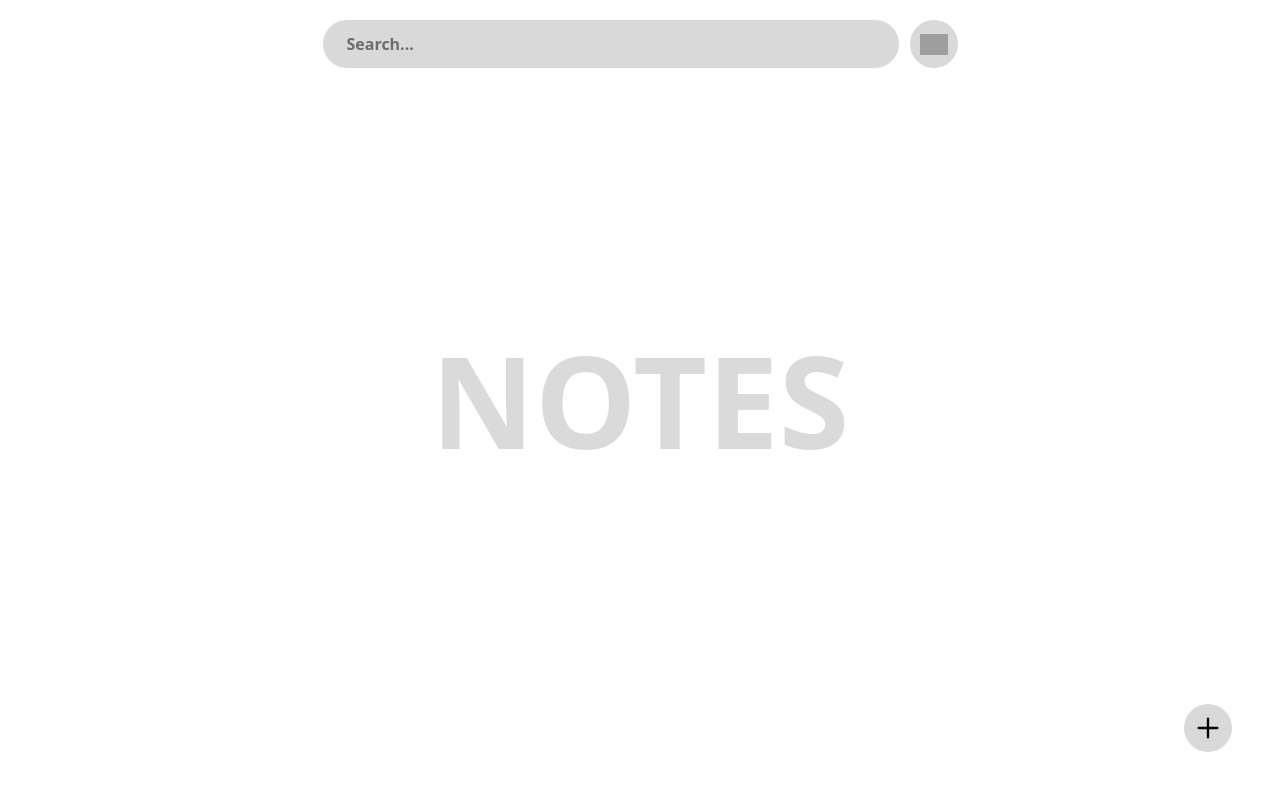
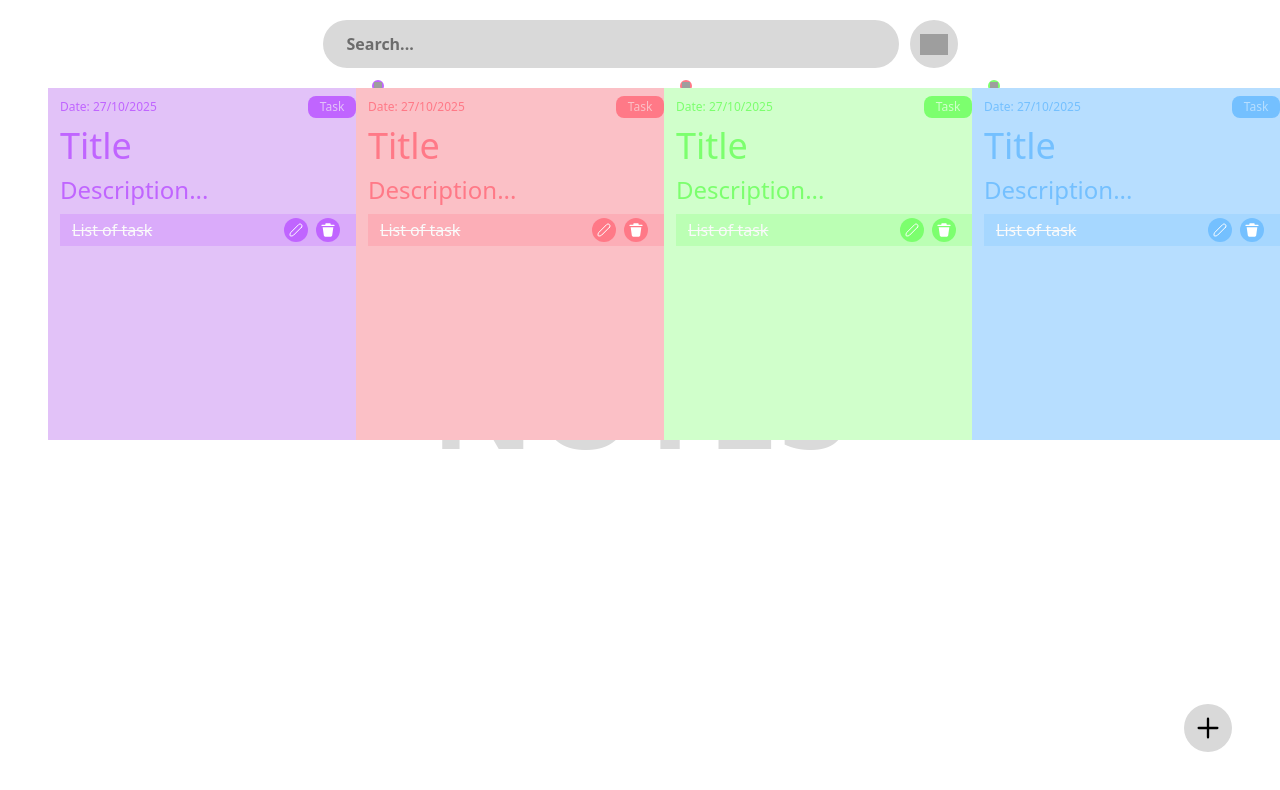
Before and after one commit to shubham-2904/Projects, a React (Vite) app in the folder TaskManagementApplication/Frontend/TaskManagement/: page / in a window 1280 px wide. Shown: the top 790 px of the page. Built offline with nearby package versions, Linux system fonts and the light colour scheme; grey boxes are pictures that could not be loaded.

Commit message:
Notes and Note component UI is ready with different color palette for notes

```diff
--- a/TaskManagementApplication/Frontend/TaskManagement/package.json
+++ b/TaskManagementApplication/Frontend/TaskManagement/package.json
@@ -17,8 +17,7 @@
         "@tailwindcss/vite": "^4.1.17",
         "react": "^19.2.0",
         "react-dom": "^19.2.0",
-        "react-redux": "^9.2.0",
-        "tailwindcss": "^4.1.17"
+        "react-redux": "^9.2.0"
     },
     "devDependencies": {
         "@eslint/js": "^9.39.1",
@@ -26,11 +25,14 @@
         "@types/react": "^19.2.5",
         "@types/react-dom": "^19.2.3",
         "@vitejs/plugin-react": "^5.1.1",
+        "autoprefixer": "^10.4.22",
         "babel-plugin-react-compiler": "^1.0.0",
         "eslint": "^9.39.1",
         "eslint-plugin-react-hooks": "^7.0.1",
         "eslint-plugin-react-refresh": "^0.4.24",
         "globals": "^16.5.0",
+        "postcss": "^8.5.6",
+        "tailwindcss": "^4.1.17",
         "typescript": "~5.9.3",
         "typescript-eslint": "^8.46.4",
         "vite": "npm:rolldown-vite@7.2.5"
--- a/TaskManagementApplication/Frontend/TaskManagement/src/App.tsx
+++ b/TaskManagementApplication/Frontend/TaskManagement/src/App.tsx
@@ -5,11 +5,12 @@ import SearchField from "./components/SearchField";
 import Popup from "./components/Popup";
 import { Provider } from "react-redux";
 import { store } from "./store/taskStore";
+import Notes from "./components/Notes";
 
 function App() {
     const [openAddMenu, setOpenAddMenu] = useState<boolean>(false);
     return (
-        <div className="w-screen h-screen">
+        <div className="w-full h-screen overflow-y-scroll [scrollbar-width:none] [-ms-overflow-style:none] [&::-webkit-scrollbar]:hidden">
             {/* This NoteText component is fixed compenent on the page */}
             <NoteText />
             <SearchField />
@@ -30,6 +31,8 @@ function App() {
                     />
                 </Provider>
             )}
+            {/* Notes */}
+            <Notes />
         </div>
     );
 }
--- /dev/null
+++ b/TaskManagementApplication/Frontend/TaskManagement/src/components/Note.tsx
@@ -0,0 +1,57 @@
+import type { colorTheme } from "../utilities/colorTheme";
+
+interface noteProps {
+    noteTheme: colorTheme
+}
+
+const Note: React.FC<noteProps> = ({noteTheme}) => {
+    return (
+        <div className={`relative ml-5 px-3 w-[20rem] h-[22em] ${noteTheme?.bgSecondary}`}>
+            {/* Date and category */}
+            <div className="mt-2 flex items-center justify-between text-[12px]">
+                <p className={`${noteTheme.textPrimary}`}>Date: 27/10/2025</p>
+                <p className={`p-0.5 w-12 rounded-lg text-center text-[12px] ${noteTheme.textSecondary} ${noteTheme.bgPrimary}`}>
+                    Task
+                </p>
+            </div>
+            {/* Title */}
+            <div className="mt-2">
+                <h1 className={`text-4xl ${noteTheme.textPrimary}`}>Title</h1>
+            </div>
+            {/* Description */}
+            <div className="mt-2">
+                <h3 className={`text-2xl ${noteTheme.textPrimary}`}>Description...</h3>
+            </div>
+            {/* List of note or task */}
+            <div className="mt-2">
+                <ul className={`flex items-center justify-between ${noteTheme.opacityColor} ${noteTheme.textTertory} mb-2 px-3 duration-300 ease-in-out hover:scale-105 hover:cursor-pointer`}>
+                    <p><s>List of task</s></p>
+                    <div className="flex items-center p-1">
+                        <button className={`${noteTheme.bgPrimary} rounded-full w-6 h-6 p-1`}>
+                            <img
+                                className="invert brightness-0 contrast-200
+                                hover:scale-125 duration-300 ease-in-out"
+                                src="images/edit.svg"
+                                alt="Edit"
+                            />
+                        </button>
+                        <button className={`${noteTheme.bgPrimary} rounded-full w-6 h-6 p-1 ml-2`}>
+                            <img
+                                className="invert brightness-0 contrast-200
+                                hover:scale-125 hover:duration-300 hover:ease-in-out"
+                                src="images/delete.svg"
+                                alt="Delete"
+                            />
+                        </button>
+                    </div>
+                </ul>
+            </div>
+            {/* Edit Task Note Menu */}
+            <div className={`absolute w-3 h-3 border-2 ${noteTheme.borderColor} rounded-full ${noteTheme.bgSecondary} -top-2 -right-4`}>
+                <img src="images/menu-dots.svg" alt="" />
+            </div>
+        </div>
+    );
+};
+
+export default Note;
--- /dev/null
+++ b/TaskManagementApplication/Frontend/TaskManagement/src/components/Notes.tsx
@@ -0,0 +1,58 @@
+import Note from "./Note";
+import type { colorTheme } from "../utilities/colorTheme";
+
+const noteColorPalette: colorTheme[] = [
+    // Purple
+    {
+        bgPrimary: "bg-[#C065FF]",
+        bgSecondary: "bg-[#E2C2F8]",
+        textPrimary: "text-[#C065FF]",
+        textSecondary: "text-[#E2C2F8]",
+        textTertory: "text-[#FAFAFA]",
+        borderColor: "border-[#C065FF]",
+        opacityColor: "bg-[#C065FF]/25",
+    },
+    // Red
+    {
+        bgPrimary: "bg-[#FF7987]",
+        bgSecondary: "bg-[#FBC0C6]",
+        textPrimary: "text-[#FF7987]",
+        textSecondary: "text-[#FBC0C6]",
+        textTertory: "text-[#FAFAFA]",
+        borderColor: "border-[#FF7987]",
+        opacityColor: "bg-[#FF7987]/25",
+    },
+    // Green
+    {
+        bgPrimary: "bg-[#7CFF6E]",
+        bgSecondary: "bg-[#D0FFCB]",
+        textPrimary: "text-[#7CFF6E]",
+        textSecondary: "text-[#D0FFCB]",
+        textTertory: "text-[#FAFAFA]",
+        borderColor: "border-[#7CFF6E]",
+        opacityColor: "bg-[#7CFF6E]/25",
+    },
+    // Blue
+    {
+        bgPrimary: "bg-[#74C0FF]",
+        bgSecondary: "bg-[#B7DEFF]",
+        textPrimary: "text-[#74C0FF]",
+        textSecondary: "text-[#B7DEFF]",
+        textTertory: "text-[#FAFAFA]",
+        borderColor: "border-[#74C0FF]",
+        opacityColor: "bg-[#74C0FF]/25",
+    },
+];
+
+const Notes: React.FC = () => {
+    return (
+        <div className="mx-3 my-5 px-4 grid grid-cols-4 gap-2">
+            <Note noteTheme={noteColorPalette[0]} />
+            <Note noteTheme={noteColorPalette[1]} />
+            <Note noteTheme={noteColorPalette[2]} />
+            <Note noteTheme={noteColorPalette[3]} />
+        </div>
+    );
+};
+
+export default Notes;
--- /dev/null
+++ b/TaskManagementApplication/Frontend/TaskManagement/src/utilities/colorTheme.ts
@@ -0,0 +1,9 @@
+export interface colorTheme {
+    bgPrimary: string;
+    bgSecondary: string;
+    textPrimary: string;
+    textSecondary: string;
+    textTertory: string;
+    borderColor: string;
+    opacityColor: string;
+}
```
Also changed, not shown: 1 other file (tests, documents, lock files or other folders).
